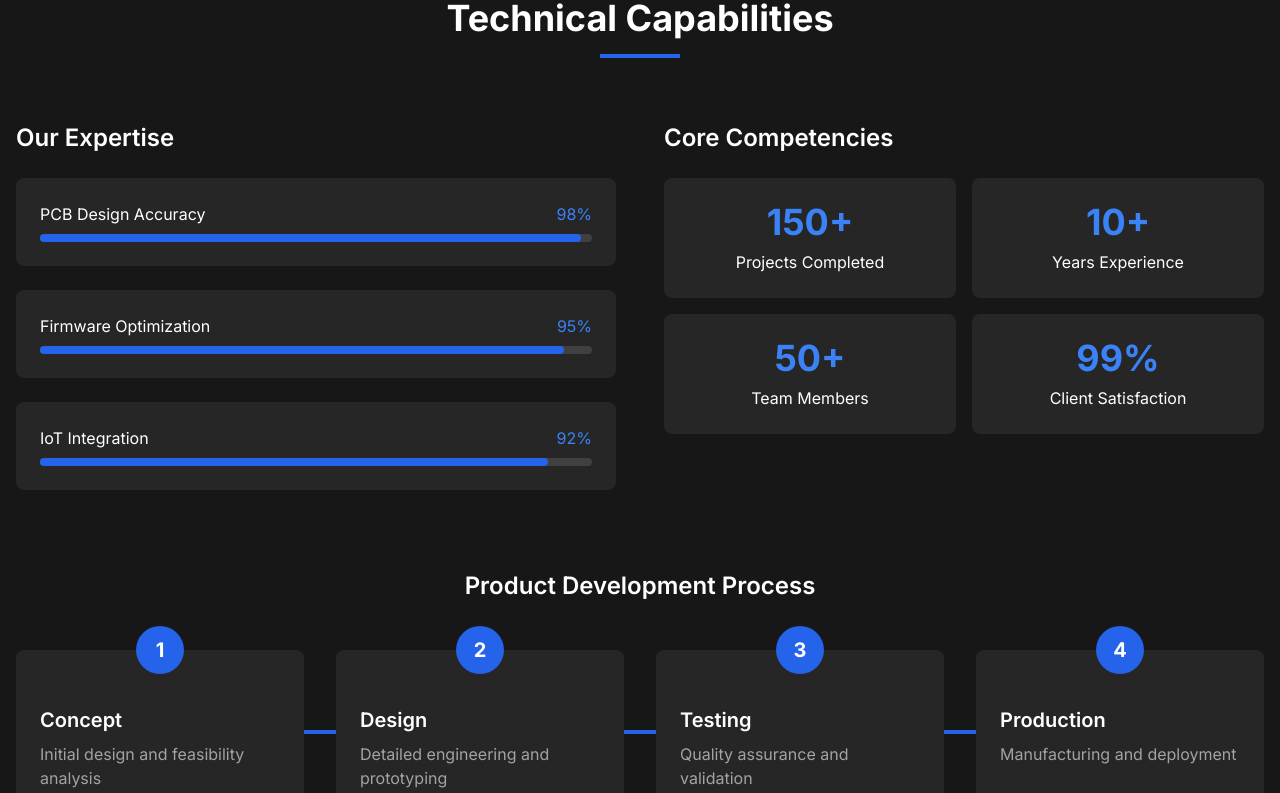
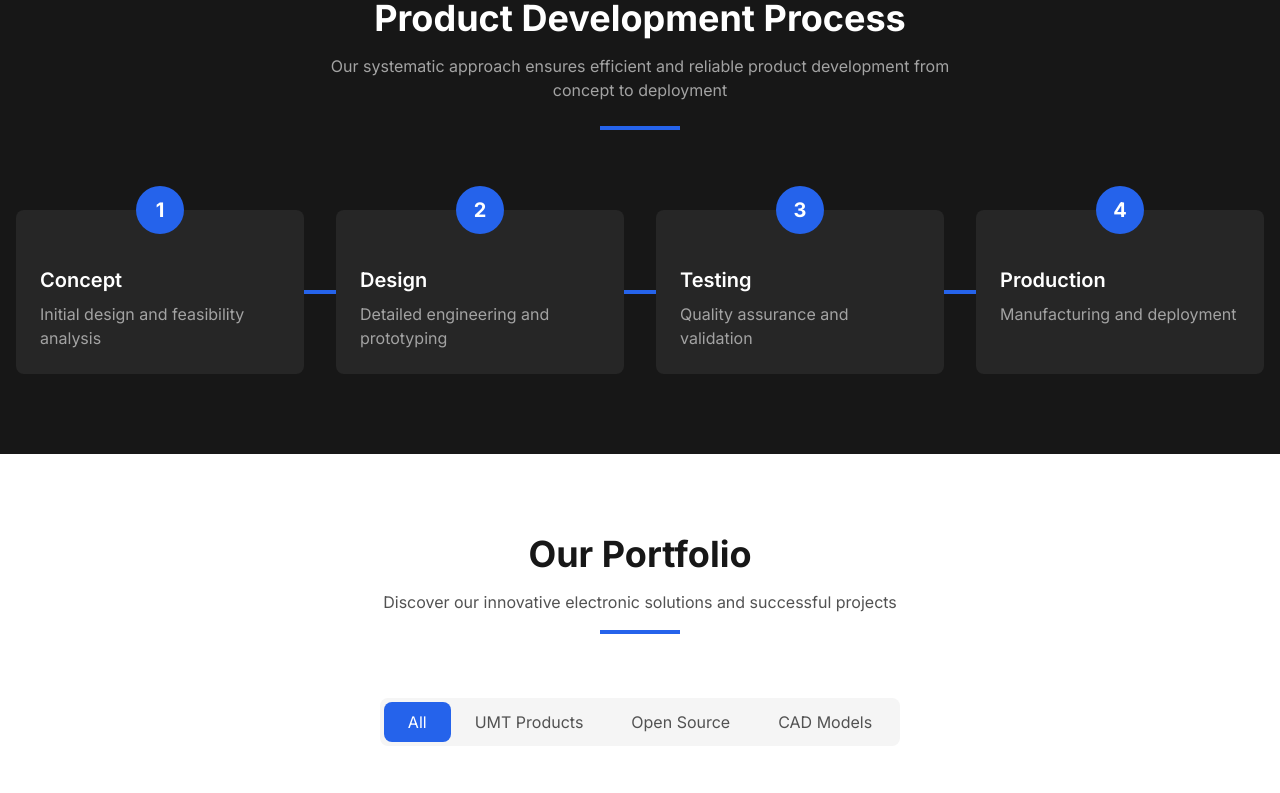
Before and after one commit to thinkusable/royalfly-technologies, a Next.js app: page / in a window 1280 px wide. Shown: the part 5660-6453 px from the top of the page. Built offline with nearby package versions, Linux system fonts and the light colour scheme.

Commit message:
Enhance Capabilities component with Framer Motion for improved animations and update product development process content

```diff
--- a/app/components/capabilities.tsx
+++ b/app/components/capabilities.tsx
@@ -1,94 +1,61 @@
 import React from "react";
+import { motion } from "framer-motion";
 
 export default function Capabilities() {
+	const containerVariants = {
+		hidden: { opacity: 0 },
+		visible: {
+			opacity: 1,
+			transition: {
+				staggerChildren: 0.2,
+			},
+		},
+	};
+
+	const itemVariants = {
+		hidden: { opacity: 0, y: 20 },
+		visible: {
+			opacity: 1,
+			y: 0,
+			transition: {
+				duration: 0.5,
+			},
+		},
+	};
+
 	return (
 		<section
 			id="capabilities"
 			className="py-20 bg-neutral-900 text-white"
 		>
 			<div className="container mx-auto px-4">
-				<div className="text-center mb-16">
-					<h2 className="text-4xl font-bold mb-4 animate__animated animate__fadeInDown">
-						Technical Capabilities
-					</h2>
-					<div className="w-20 h-1 bg-blue-600 mx-auto"></div>
-				</div>
+				<motion.div
+					className="text-center mb-16"
+					initial="hidden"
+					whileInView="visible"
+					viewport={{ once: true }}
+					variants={containerVariants}
+				>
+					<motion.h2
+						className="text-4xl font-bold mb-4"
+						variants={itemVariants}
+					>
+						Product Development Process
+					</motion.h2>
+					<motion.p
+						className="text-neutral-400 max-w-2xl mx-auto mb-6"
+						variants={itemVariants}
+					>
+						Our systematic approach ensures efficient and reliable product
+						development from concept to deployment
+					</motion.p>
+					<motion.div
+						className="w-20 h-1 bg-blue-600 mx-auto"
+						variants={itemVariants}
+					></motion.div>
+				</motion.div>
 
-				<div className="grid md:grid-cols-2 gap-12 mb-20">
-					<div className="animate__animated animate__fadeInLeft">
-						<h3 className="text-2xl font-semibold mb-6">Our Expertise</h3>
-						<div className="space-y-6">
-							<div className="bg-neutral-800 p-6 rounded-lg">
-								<div className="flex justify-between items-center mb-2">
-									<span>PCB Design Accuracy</span>
-									<span className="text-blue-500">98%</span>
-								</div>
-								<div className="w-full bg-neutral-700 rounded-full h-2">
-									<div
-										className="bg-blue-600 rounded-full h-2"
-										style={{ width: "98%" }}
-									></div>
-								</div>
-							</div>
-
-							<div className="bg-neutral-800 p-6 rounded-lg">
-								<div className="flex justify-between items-center mb-2">
-									<span>Firmware Optimization</span>
-									<span className="text-blue-500">95%</span>
-								</div>
-								<div className="w-full bg-neutral-700 rounded-full h-2">
-									<div
-										className="bg-blue-600 rounded-full h-2"
-										style={{ width: "95%" }}
-									></div>
-								</div>
-							</div>
-
-							<div className="bg-neutral-800 p-6 rounded-lg">
-								<div className="flex justify-between items-center mb-2">
-									<span>IoT Integration</span>
-									<span className="text-blue-500">92%</span>
-								</div>
-								<div className="w-full bg-neutral-700 rounded-full h-2">
-									<div
-										className="bg-blue-600 rounded-full h-2"
-										style={{ width: "92%" }}
-									></div>
-								</div>
-							</div>
-						</div>
-					</div>
-
-					<div className="animate__animated animate__fadeInRight">
-						<h3 className="text-2xl font-semibold mb-6">Core Competencies</h3>
-						<div className="grid grid-cols-2 gap-4">
-							<div className="bg-neutral-800 p-6 rounded-lg text-center">
-								<div className="text-4xl font-bold text-blue-500 mb-2">
-									150+
-								</div>
-								<div>Projects Completed</div>
-							</div>
-							<div className="bg-neutral-800 p-6 rounded-lg text-center">
-								<div className="text-4xl font-bold text-blue-500 mb-2">10+</div>
-								<div>Years Experience</div>
-							</div>
-							<div className="bg-neutral-800 p-6 rounded-lg text-center">
-								<div className="text-4xl font-bold text-blue-500 mb-2">50+</div>
-								<div>Team Members</div>
-							</div>
-							<div className="bg-neutral-800 p-6 rounded-lg text-center">
-								<div className="text-4xl font-bold text-blue-500 mb-2">99%</div>
-								<div>Client Satisfaction</div>
-							</div>
-						</div>
-					</div>
-				</div>
-
-				<div className="mt-20">
-					<h3 className="text-2xl font-semibold text-center mb-12 animate__animated animate__fadeInUp">
-						Product Development Process
-					</h3>
-					<div className="relative">
+				<div className="relative mt-20">
 					<div className="absolute left-0 right-0 top-1/2 h-1 bg-blue-600 transform -translate-y-1/2 hidden md:block"></div>
 					<div className="grid md:grid-cols-4 gap-8">
 						<div className="relative bg-neutral-800 p-6 rounded-lg animate__animated animate__fadeInUp">
@@ -142,10 +109,7 @@ export default function Capabilities() {
 							</div>
 							<div className="pt-8">
 								<h4 className="text-xl font-semibold mb-2">Production</h4>
-									<p className="text-neutral-400">
-										Manufacturing and deployment
-									</p>
-								</div>
+								<p className="text-neutral-400">Manufacturing and deployment</p>
 							</div>
 						</div>
 					</div>
```
Lines whose indentation alone changed are shown as unchanged.
